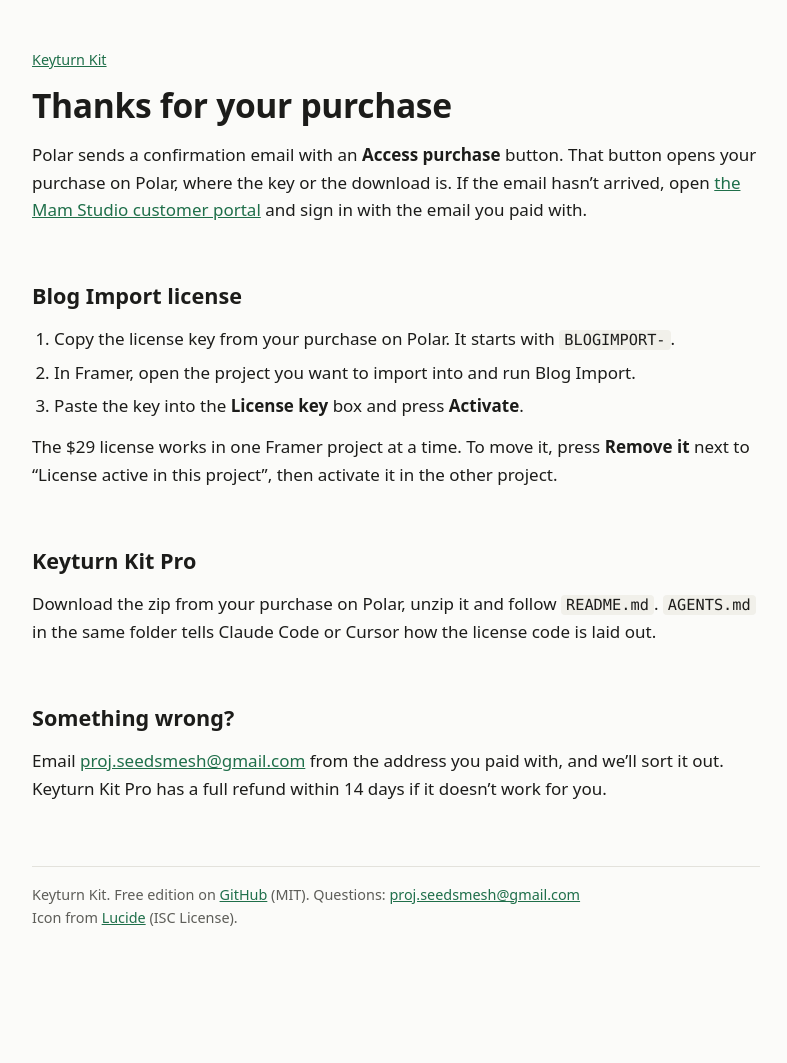
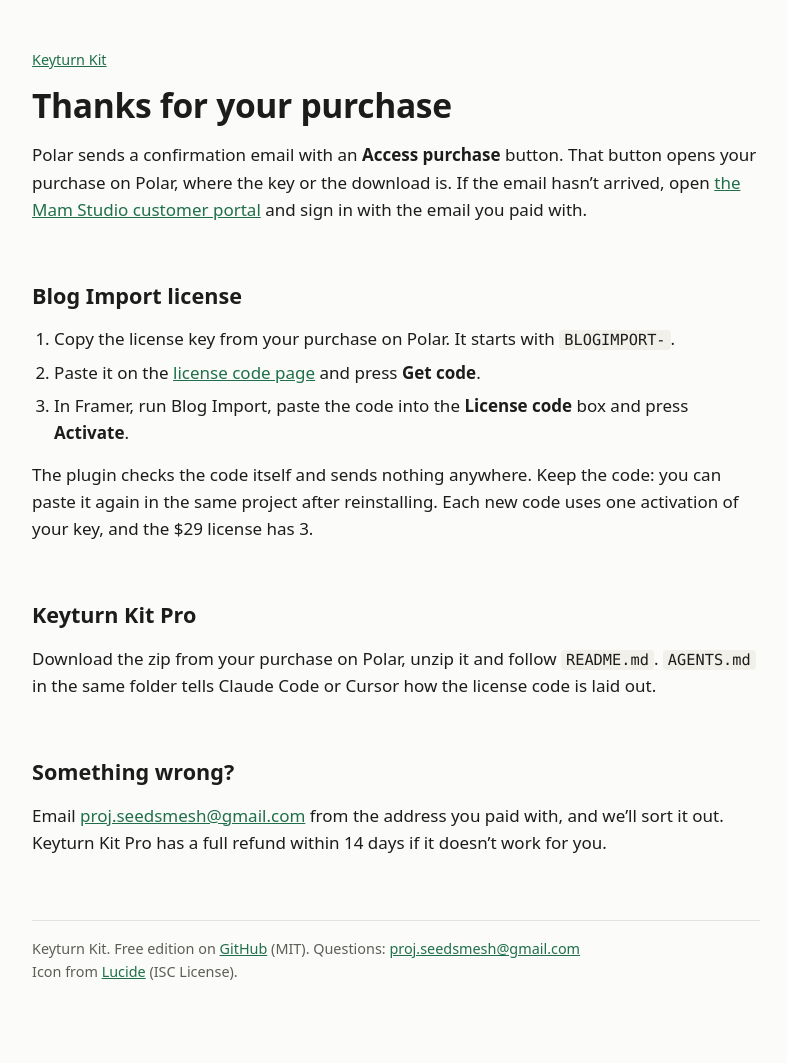
Before and after one commit to keyturnkit/keyturnkit.github.io, a Jekyll site: the page built from thanks.md, in a window 1280 px wide. Shown: the whole page, without its empty margins (244-1031 px from the left). Built offline with Jekyll 4.4.1, drawn with Linux system fonts in a browser that asks for light colours; before the commit the page ends 1009 px from its top, so only the background shows below that.

Commit message:
Thanks page: Blog Import license codes

```diff
--- a/thanks.md
+++ b/thanks.md
@@ -13,10 +13,10 @@
 ## Blog Import license
 
 1. Copy the license key from your purchase on Polar. It starts with `BLOGIMPORT-`.
-2. In Framer, open the project you want to import into and run Blog Import.
-3. Paste the key into the **License key** box and press **Activate**.
+2. Paste it on the [license code page](https://blog-import-license.mam-studio.workers.dev/code) and press **Get code**.
+3. In Framer, run Blog Import, paste the code into the **License code** box and press **Activate**.
 
-The $29 license works in one Framer project at a time. To move it, press **Remove it** next to "License active in this project", then activate it in the other project.
+The plugin checks the code itself and sends nothing anywhere. Keep the code: you can paste it again in the same project after reinstalling. Each new code uses one activation of your key, and the $29 license has 3.
 
 ## Keyturn Kit Pro
 
```
